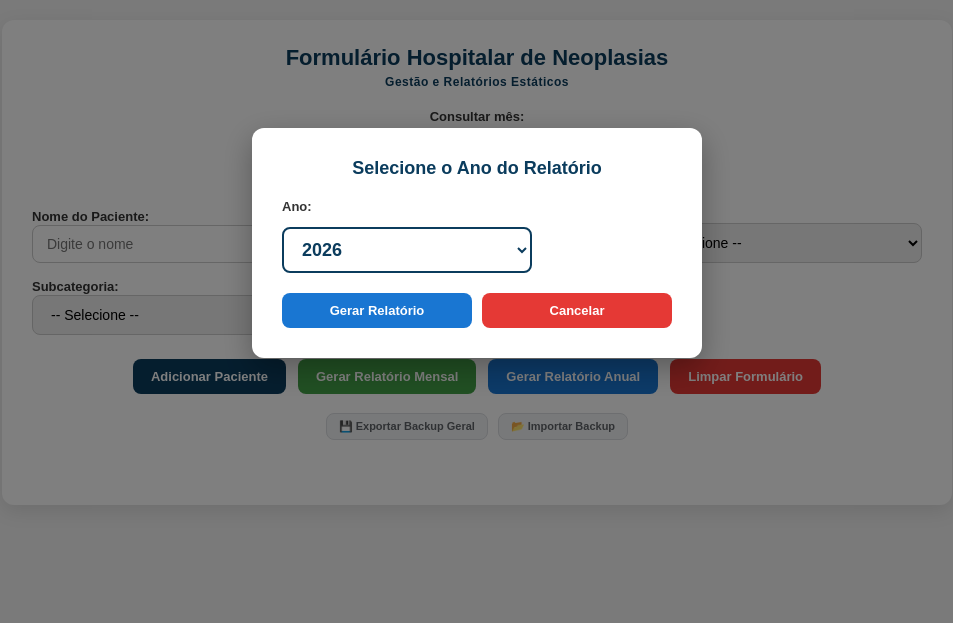
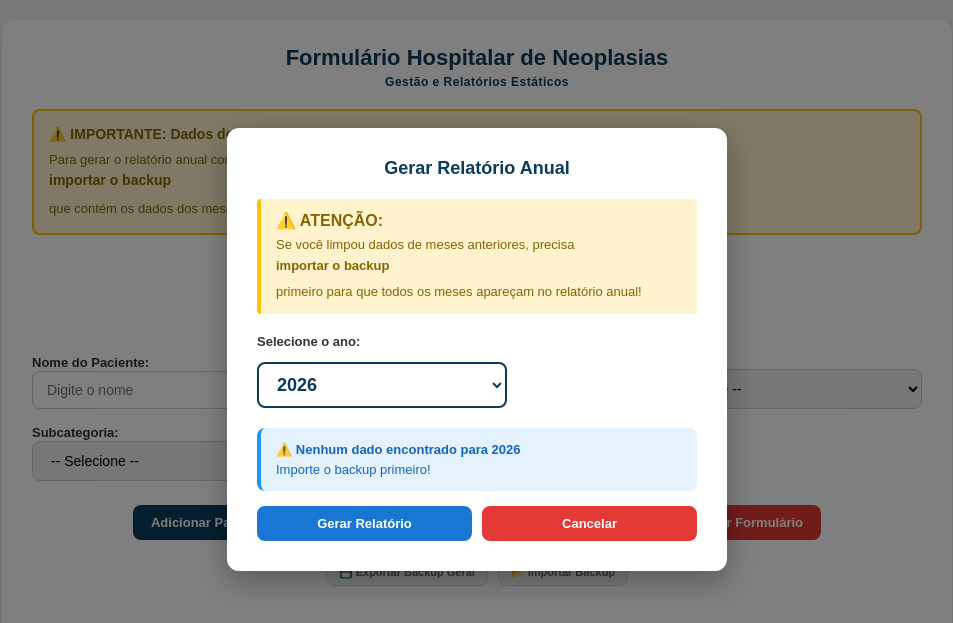
Before and after one commit to M59-a11y/meu-formulario, a plain HTML site: page index.html in a window 1280 px wide. Both pictures are taken after a click on the button "Gerar Relatório Anual". Shown: the whole page, without its empty margins (163-1116 px from the left). Drawn offline with nearby package versions, Linux system fonts and the light colour scheme.

Commit message:
Relatorio anual com backup index.html

```diff
--- a/index.html
+++ b/index.html
@@ -26,6 +26,33 @@ body { background: #f5f5f5; padding: 20px; color: #333; }
 
 h1 { color: #0b3c5d; font-weight: bold; font-size: 22px; text-align: center; margin-bottom: 4px; }
 h2 { color: #0b3c5d; font-weight: bold; font-size: 12px; text-align: center; margin-bottom: 20px; letter-spacing: 0.5px; }
+
+.alert-box {
+  background: #fff3cd;
+  border: 2px solid #ffc107;
+  border-radius: 8px;
+  padding: 15px;
+  margin-bottom: 20px;
+  display: none;
+}
+
+.alert-box.show {
+  display: block;
+}
+
+.alert-box strong {
+  color: #856404;
+  display: block;
+  margin-bottom: 8px;
+  font-size: 14px;
+}
+
+.alert-box p {
+  color: #856404;
+  font-size: 13px;
+  line-height: 1.5;
+  margin: 0;
+}
 
 form { display: grid; grid-template-columns: repeat(auto-fit, minmax(220px, 1fr)); gap: 14px; margin-bottom: 10px; align-items:end; }
 
@@ -100,7 +127,7 @@ button.backup-btn:hover { background-color: #e8eaed; }
   padding: 30px;
   border-radius: 12px;
   width: 90%;
-  max-width: 450px;
+  max-width: 500px;
   box-shadow: 0 10px 30px rgba(0,0,0,0.3);
 }
 
@@ -109,6 +136,27 @@ button.backup-btn:hover { background-color: #e8eaed; }
   margin-bottom: 20px;
   text-align: center;
   font-size: 18px;
+}
+
+.modal-content .warning-box {
+  background: #fff3cd;
+  border-left: 4px solid #ffc107;
+  padding: 12px 15px;
+  margin-bottom: 20px;
+  border-radius: 4px;
+}
+
+.modal-content .warning-box p {
+  color: #856404;
+  font-size: 13px;
+  line-height: 1.6;
+  margin: 0;
+}
+
+.modal-content .warning-box strong {
+  color: #856404;
+  display: block;
+  margin-bottom: 5px;
 }
 
 .modal-content label {
@@ -139,6 +187,21 @@ button.backup-btn:hover { background-color: #e8eaed; }
   flex: 1;
 }
 
+.info-section {
+  background: #e3f2fd;
+  padding: 12px 15px;
+  border-radius: 8px;
+  margin-bottom: 15px;
+  border-left: 4px solid #2196f3;
+}
+
+.info-section p {
+  font-size: 13px;
+  color: #1565c0;
+  margin: 0;
+  line-height: 1.5;
+}
+
 @media(max-width:600px){
   form { grid-template-columns: 1fr; }
   .patient-card { flex-direction: column; align-items: flex-start; }
@@ -153,6 +216,11 @@ button.backup-btn:hover { background-color: #e8eaed; }
 <div class="container">
   <h1>Formulário Hospitalar de Neoplasias</h1>
   <h2>Gestão e Relatórios Estáticos</h2>
+
+  <div class="alert-box" id="alertBackup">
+    <strong>⚠️ IMPORTANTE: Dados de meses anteriores foram limpos</strong>
+    <p>Para gerar o relatório anual completo, você precisa primeiro <strong>importar o backup</strong> que contém os dados dos meses anteriores. Use o botão "📂 Importar Backup" abaixo.</p>
+  </div>
 
   <div style="text-align:center; margin-bottom:25px;">
     <label for="mesSelecionado" style="display:block; margin-bottom:5px;">Consultar mês:</label>
@@ -197,7 +265,7 @@ button.backup-btn:hover { background-color: #e8eaed; }
     <div class="backup-group">
       <button type="button" class="backup-btn" onclick="exportarBackup()">💾 Exportar Backup Geral</button>
       <button type="button" class="backup-btn" onclick="document.getElementById('inputBackup').click()">📂 Importar Backup</button>
-      <input type="file" id="inputBackup" style="display:none" onchange="importarBackup(event)">
+      <input type="file" id="inputBackup" style="display:none" accept=".json" onchange="importarBackup(event)">
     </div>
   </form>
 
@@ -207,9 +275,20 @@ button.backup-btn:hover { background-color: #e8eaed; }
 <!-- Modal para selecionar ano do relatório anual -->
 <div id="modalRelatorioAnual" class="modal">
   <div class="modal-content">
-    <h3>Selecione o Ano do Relatório</h3>
-    <label for="anoRelatorioAnual">Ano:</label>
+    <h3>Gerar Relatório Anual</h3>
+
+    <div class="warning-box">
+      <strong>⚠️ ATENÇÃO:</strong>
+      <p>Se você limpou dados de meses anteriores, precisa <strong>importar o backup</strong> primeiro para que todos os meses apareçam no relatório anual!</p>
+    </div>
+
+    <label for="anoRelatorioAnual">Selecione o ano:</label>
     <select id="anoRelatorioAnual"></select>
+
+    <div class="info-section" id="mesesDisponiveis">
+      <p><strong>Verificando dados disponíveis...</strong></p>
+    </div>
+
     <div class="modal-buttons">
       <button class="report-annual" onclick="confirmarRelatorioAnual()">Gerar Relatório</button>
       <button class="delete" onclick="fecharModalRelatorioAnual()">Cancelar</button>
@@ -361,6 +440,7 @@ function executarLimpeza(mes) {
   atualizarLista();
   resetarCamposInput();
   alert(`Dados de ${mes} limpos com sucesso.`);
+  verificarDadosFaltantes();
 }
 
 function salvarPacientes() {
@@ -402,17 +482,72 @@ function popularAnosRelatorio() {
   const anoAtual = new Date().getFullYear();
   select.innerHTML = "";
 
-  // Adiciona ano atual e anos anteriores (até 5 anos atrás)
   for(let ano = anoAtual; ano >= anoAtual - 5; ano--) {
     const option = document.createElement("option");
     option.value = ano;
     option.textContent = ano;
     select.appendChild(option);
   }
+
+  select.addEventListener('change', atualizarInfoMeses);
+}
+
+function verificarDadosFaltantes() {
+  const anoAtual = new Date().getFullYear();
+  let mesesComDados = 0;
+
+  for(let mes = 0; mes < 12; mes++) {
+    const d = new Date(anoAtual, mes, 1);
+    const mesAno = d.toISOString().slice(0,7);
+    const dados = localStorage.getItem("pacientes_"+mesAno);
+    if(dados && JSON.parse(dados).length > 0) {
+      mesesComDados++;
+    }
+  }
+
+  const mesAtual = new Date().getMonth() + 1;
+  if(mesesComDados < mesAtual - 1) {
+    document.getElementById("alertBackup").classList.add("show");
+  }
+}
+
+function atualizarInfoMeses() {
+  const anoSelecionado = parseInt(document.getElementById("anoRelatorioAnual").value);
+  const infoDiv = document.getElementById("mesesDisponiveis");
+
+  let mesesComDados = [];
+  let totalCasos = 0;
+
+  for(let mes = 0; mes < 12; mes++) {
+    const d = new Date(anoSelecionado, mes, 1);
+    const mesAno = d.toISOString().slice(0,7);
+    const dados = localStorage.getItem("pacientes_"+mesAno);
+    if(dados) {
+      const pacientesMes = JSON.parse(dados);
+      if(pacientesMes.length > 0) {
+        mesesComDados.push({
+          nome: d.toLocaleString('pt-BR', {month: 'long'}),
+          quantidade: pacientesMes.length
+        });
+        totalCasos += pacientesMes.length;
+      }
+    }
+  }
+
+  if(mesesComDados.length === 0) {
+    infoDiv.innerHTML = '<p><strong>⚠️ Nenhum dado encontrado para ' + anoSelecionado + '</strong><br>Importe o backup primeiro!</p>';
+  } else {
+    let html = '<p><strong>📊 Dados disponíveis em ' + anoSelecionado + ':</strong><br>';
+    html += totalCasos + ' caso(s) em ' + mesesComDados.length + ' mês(es): ';
+    html += mesesComDados.map(m => m.nome + ' (' + m.quantidade + ')').join(', ');
+    html += '</p>';
+    infoDiv.innerHTML = html;
+  }
 }
 
 function abrirModalRelatorioAnual() {
   popularAnosRelatorio();
+  atualizarInfoMeses();
   document.getElementById("modalRelatorioAnual").style.display = "block";
 }
 
@@ -445,10 +580,17 @@ function importarBackup(event) {
   reader.onload = function(e) {
     try {
       const backup = JSON.parse(e.target.result);
-      for (const key in backup) localStorage.setItem(key, backup[key]);
-      alert("Backup importado com sucesso!");
+      let mesesImportados = 0;
+      for (const key in backup) {
+        localStorage.setItem(key, backup[key]);
+        mesesImportados++;
+      }
+      alert(`Backup importado com sucesso!\n${mesesImportados} mês(es) restaurado(s).`);
+      verificarDadosFaltantes();
       location.reload();
-    } catch(err) { alert("Erro ao importar."); }
+    } catch(err) {
+      alert("Erro ao importar backup. Verifique se o arquivo está correto.");
+    }
   };
   reader.readAsText(event.target.files[0]);
 }
@@ -506,7 +648,7 @@ function gerarPDF() {
             counts[sL] = (counts[sL]||0)+1;
         });
         doc.setFont("helvetica","normal"); doc.setFontSize(9);
-        for(const [sub, count] of Object.entries(counts)){
+        for(const[sub, count] of Object.entries(counts)){
             const subLines = doc.splitTextToSize(sub, 140);
             subLines.forEach(line => { doc.text(line, 25, y); y+=5; });
             doc.setFont("helvetica","bold"); doc.text(`${count} caso(s)`, 185, y - 5, {align: "right"});
@@ -555,7 +697,6 @@ function gerarPDFAnual(anoSelecionado) {
     const todosOsPacientes = [];
     let mesesComDados = [];
 
-    // Coletar todos os pacientes de todos os meses do ano selecionado
     for(let mes = 0; mes < 12; mes++) {
         const d = new Date(anoSelecionado, mes, 1);
         const mesAno = d.toISOString().slice(0,7);
@@ -576,18 +717,9 @@ function gerarPDFAnual(anoSelecionado) {
     }
 
     if (todosOsPacientes.length === 0) {
-        alert(`Não há dados registrados no ano ${anoSelecionado} para gerar o relatório anual.`);
+        alert(`❌ Não há dados no ano ${anoSelecionado}!\n\n💡 Se você limpou dados anteriores:\n1. Clique em "📂 Importar Backup"\n2. Selecione seu arquivo de backup\n3. Tente gerar o relatório novamente`);
         return;
     }
-
-    // Mostrar mensagem de confirmação com informações dos meses
-    let msgMeses = `Encontrados ${todosOsPacientes.length} caso(s) em ${mesesComDados.length} mês(es):\n\n`;
-    mesesComDados.forEach(m => {
-        msgMeses += `${m.nome}: ${m.quantidade} caso(s)\n`;
-    });
-    msgMeses += `\nDeseja gerar o relatório anual de ${anoSelecionado}?`;
-
-    if(!confirm(msgMeses)) return;
 
     const { jsPDF } = window.jspdf;
     const doc = new jsPDF();
@@ -670,7 +802,6 @@ function gerarPDFAnual(anoSelecionado) {
         y += 12;
     });
 
-    // Adicionar distribuição mensal
     if(y > 180) { doc.addPage(); desenharCabecalho("COMPARATIVO ESTATÍSTICO ANUAL DE NEOPLASIAS"); y = 48; }
     y += 10;
     doc.setFont("helvetica","bold"); doc.setFontSize(12); doc.setTextColor(azulEscuro);
@@ -715,6 +846,7 @@ function gerarPDFAnual(anoSelecionado) {
 
 popularMeses();
 carregarPacientesMes();
+verificarDadosFaltantes();
 </script>
 </body>
 </html>
```
